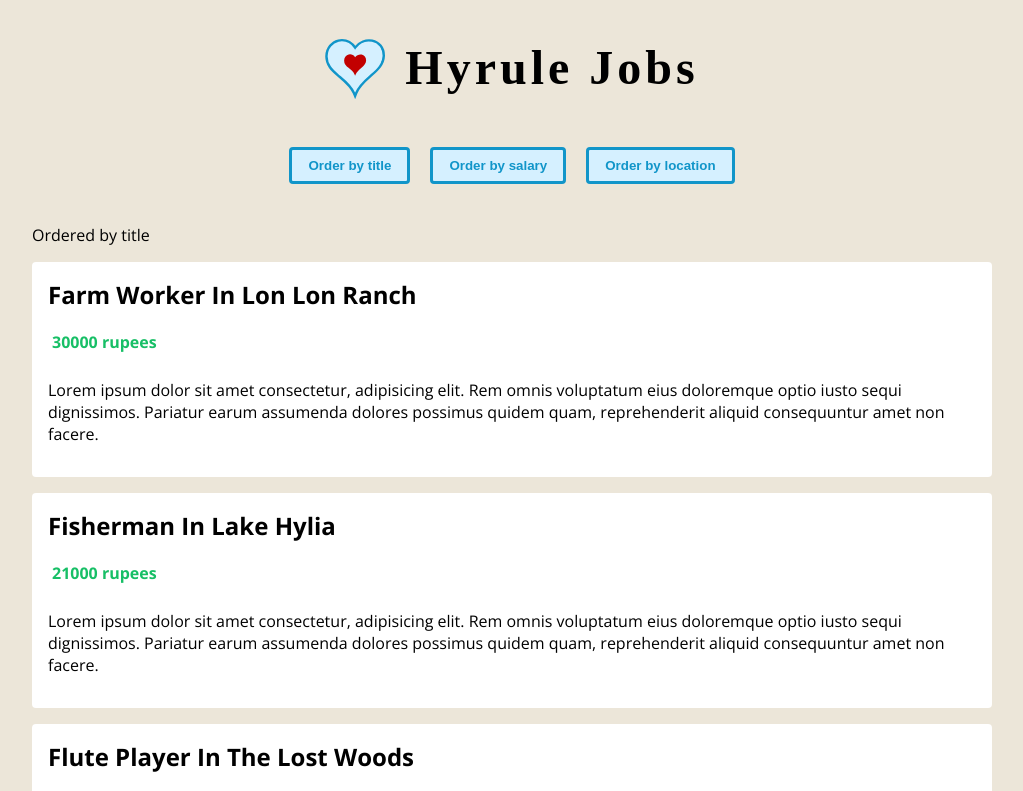
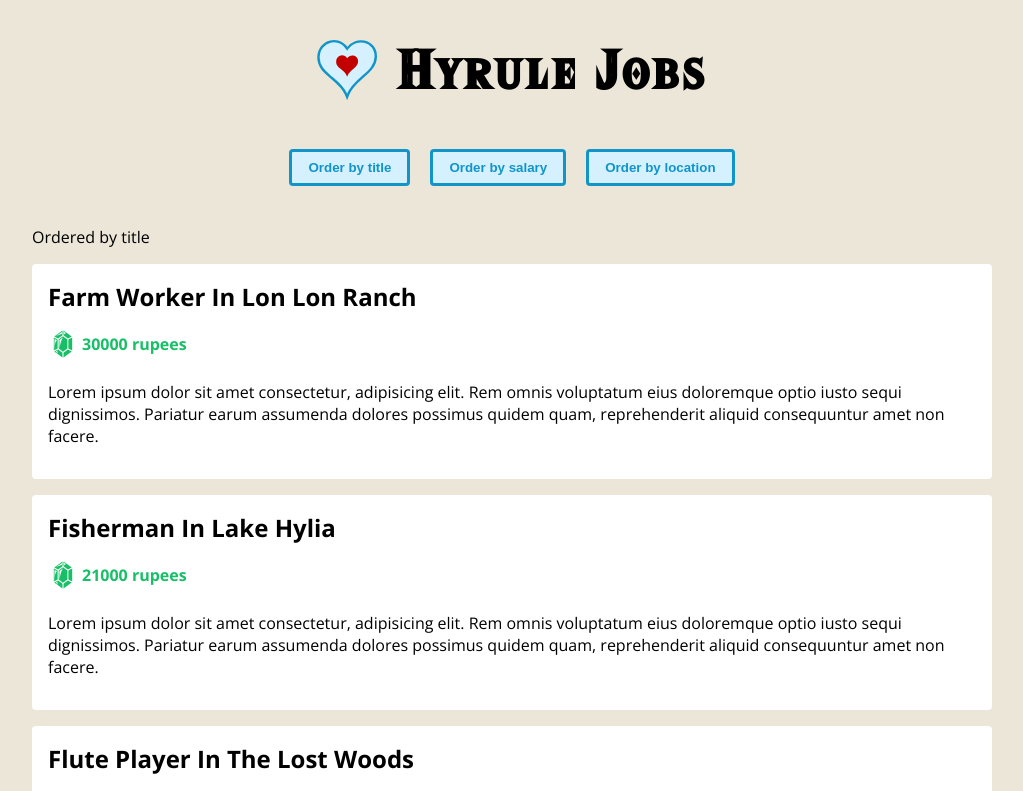
Before and after one commit to erwinchang/vue-example, a Vue app: page / in a window 1280 px wide. Shown: the top 791 px of the page, without its empty margins (128-1151 px from the left). Built offline with nearby package versions, Linux system fonts and the light colour scheme.

Commit message:
example 7: add rupee.svg, otf file

```diff
--- a/src/assets/global.css
+++ b/src/assets/global.css
@@ -1,4 +1,9 @@
 @import url('https://fonts.googleapis.com/css2?family=Open+Sans:wght@300;400;600;700&display=swap');
+
+@font-face {
+    font-family: HyliaSerif;
+    src: url("HyliaSerifBeta-Regular.otf") format("opentype");
+  }
 
 body {
   font-family: 'Open Sans';
--- a/src/components/JobList.vue
+++ b/src/components/JobList.vue
@@ -5,6 +5,7 @@
             <li v-for="job in orderdJobs" :key="job.id">
                 <h2> {{ job.title }} in {{ job.location }} </h2>
                 <div class="salary">
+                    <img src="../assets/rupee.svg" alt="rupee icon">
                     <p> {{ job.salary }} rupees </p>
                 </div>
                 <div class="description">
```
Also changed, not shown: src/assets/HyliaSerifBeta-Regular.otf (added), src/assets/rupee.svg (added).
